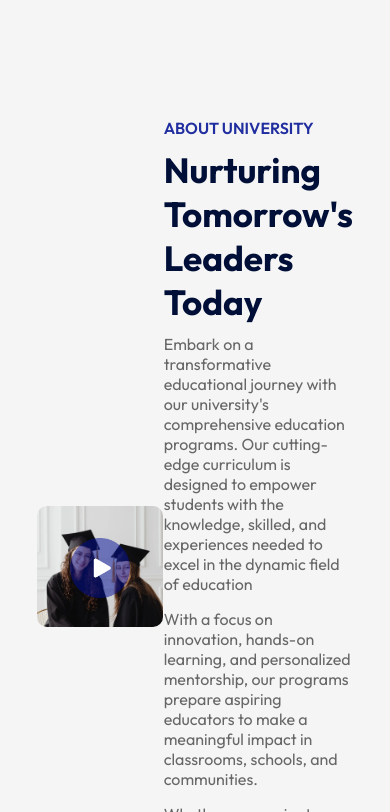
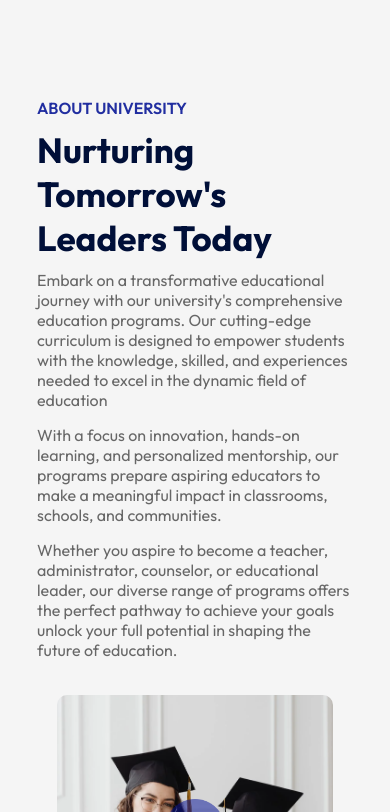
Before and after one commit to gmartindelcye/react-modern-website, a React (Vite) app: page / in a window 390 px wide. Shown: the part 1992-2804 px from the top of the page. Built offline with nearby package versions, Linux system fonts and the light colour scheme.

Commit message:
About responsive

```diff
--- a/src/components/About/About.css
+++ b/src/components/About/About.css
@@ -47,3 +47,20 @@
     color: #676767;
     margin-bottom: 15px;
 }
+
+/* ----- media query ----- */
+
+@media (max-width: 800px){
+    .about{
+        flex-direction: column;
+        margin: 50px auto;
+    }
+    .about-left{
+        flex-basis: 100%;
+        margin: 20px;
+        order: 2;
+    }
+    .about-right{
+        flex-basis: 100%;
+    }
+}
```
